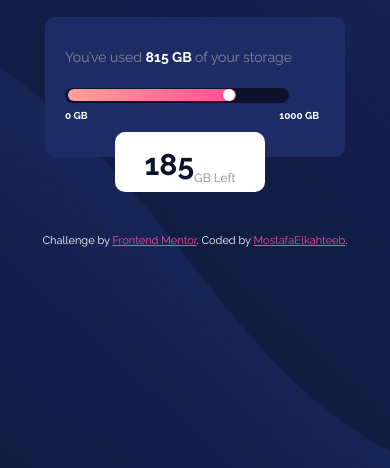
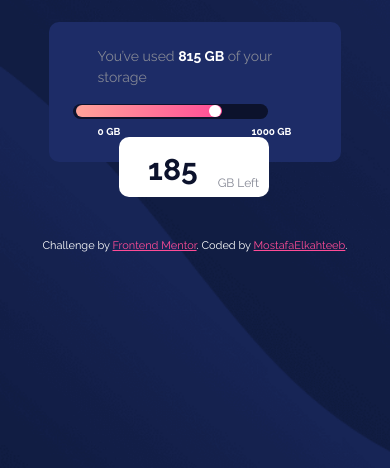
Before and after one commit to melkhateeb193/fylo-data-storage-component-master, a plain HTML site: page index.html in a window 390 px wide. Shown: the part 376-844 px from the top of the page. Drawn offline with Linux system fonts and the light colour scheme.

Commit message:
second2 commit

```diff
--- a/css/style.css
+++ b/css/style.css
@@ -15,7 +15,9 @@ body {
     height: 100vh;
     background-image: url(../images/bg-desktop.png);
     background-repeat: no-repeat;
-    background-position-y: bottom -40% !important;
+    background-position-y: bottom;
+     background-position-y: 129%;
+     background-position-x: 0px; ;
     display: flex;
     align-items: center;
     justify-content: center;
@@ -46,14 +48,21 @@ body {
     width: 15px ;
 }
 
-.downLoad {
+.download-container {
     width: 500px;
-    height: 140px;
-    background-color: var(--Dark-Blue);
+    height: 170px;
     align-self: end;
     margin-left: 30px;
+    display: flex;
+}
+.downLoad.p-4{
+    background-color: var(--Dark-Blue);
+    height: 140px;
+    align-self: flex-end;
     border-radius: 10px;
     position: relative;
+
+
 }
 .downLoad p {
     color: var(--Grayish-Blue);
@@ -130,7 +139,14 @@ margin-bottom: 0;
 }
 .attribution { font-size: 11px; text-align: center; }
 .attribution a { color:hsl(335, 100%, 65%);}
-
+@media (max-width:900px){
+    body {
+        background-image: url(../images/bg-desktop.png);
+        background-image: cover;
+        background-position-y: 80%;
+        width: 100% ;
+    }
+}
 @media (max-width:750px) {
     body {
         background-image: url(../images/bg-mobile.png);
@@ -146,24 +162,22 @@ margin-bottom: 0;
         justify-content: center;
         margin: 0;
     }
-    .downLoad.p-4
+    .download-container
     {
-        width: 300px;
+        width: 100%;
         margin: 0;
-        padding: 30px 0 0 20px !important;
+        display: flex;
+        align-items: center;
+        justify-content: center;
     }
-    .downLoad.p-4 p {
-        margin: 0;
-        padding: 0 0 20px;
+    .downLoad.p-4{
+        width: 80%;
     }
     .popup::before {
         display: none;
     }
 
-    .download-container
-    {
-        margin-top: 20px;
-    }
+
     .div.d-flex.justify-content-center.align-items-center {
         width: 80%;
     }
@@ -182,7 +196,12 @@ align-items: center;
     margin-top: 60px;
 }
 .popup.d-flex.justify-content-center.align-items-end p {
-    margin: 0;
+    margin: 0 0 0 20px;
     padding: 0;
 }
+
+.fylo {
+    background-color: var(--Dark-Blue);
+    width: 80%;
 }
+}
```
